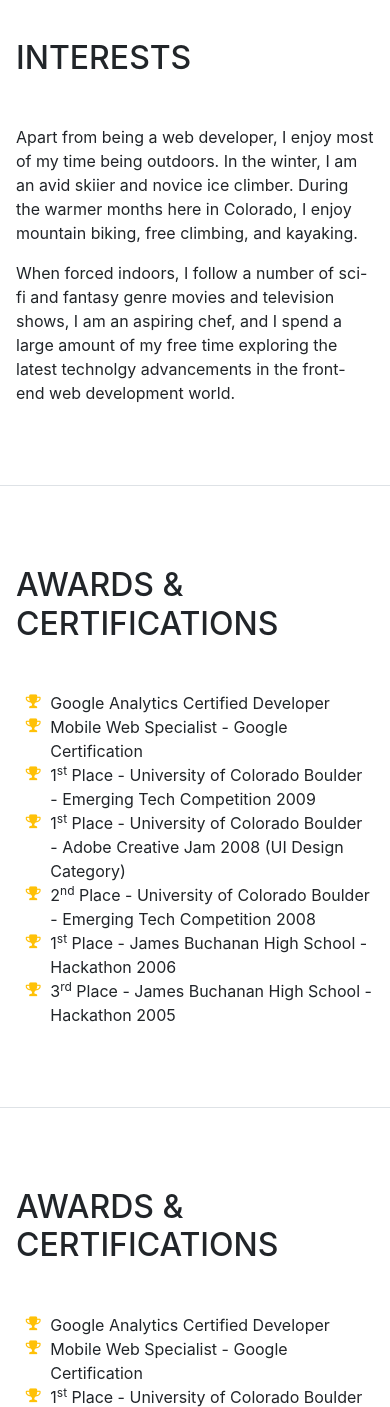
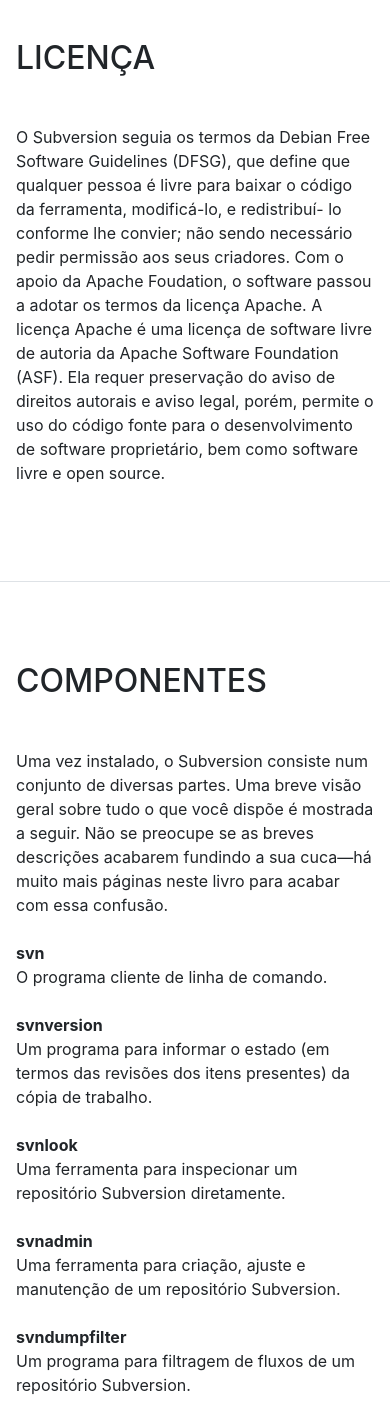
Before and after one commit to hudsonandre/dudu.github.io, a website with bundled scripts: page index.html in a window 390 px wide. Shown: the part 6440-7847 px from the top of the page. Built offline with nearby package versions, Linux system fonts and the light colour scheme; a web font is replaced by a local one.

Commit message:
Update index.html

```diff
--- a/index.html
+++ b/index.html
@@ -53,10 +53,10 @@
             <a class="nav-link js-scroll-trigger" href="#CARACTERSTICAS">CARACTERÍSTICAS </a>
           </li>
           <li class="nav-item">
-            <a class="nav-link js-scroll-trigger" href="#interests">Interests</a>
+            <a class="nav-link js-scroll-trigger" href="#LICENCA">LICENÇA</a>
           </li>
           <li class="nav-item">
-            <a class="nav-link js-scroll-trigger" href="#awards">Awards</a>
+            <a class="nav-link js-scroll-trigger" href="#COMPONENTES ">COMPONENTES </a>
           </li>
 		  <li class="nav-item">
             <a class="nav-link js-scroll-trigger" href="#awards">Awards</a>
@@ -200,46 +200,60 @@
         </div>
       </section>
 
-      <section class="resume-section p-3 p-lg-5 d-flex flex-column" id="interests">
+      <section class="resume-section p-3 p-lg-5 d-flex flex-column" id="LICENCA">
         <div class="my-auto">
-          <h2 class="mb-5">Interests</h2>
-          <p>Apart from being a web developer, I enjoy most of my time being outdoors. In the winter, I am an avid skiier and novice ice climber. During the warmer months here in Colorado, I enjoy mountain biking, free climbing, and kayaking.</p>
-          <p class="mb-0">When forced indoors, I follow a number of sci-fi and fantasy genre movies and television shows, I am an aspiring chef, and I spend a large amount of my free time exploring the latest technolgy advancements in the front-end web development world.</p>
+          <h2 class="mb-5">LICENÇA</h2>
+          <p>O Subversion seguia os termos da Debian Free Software Guidelines (DFSG), que define
+que qualquer pessoa é livre para baixar o código da ferramenta, modificá-lo, e redistribuí-
+lo conforme lhe convier; não sendo necessário pedir permissão aos seus criadores. Com o
+apoio da Apache Foudation, o software passou a adotar os termos da licença Apache.
+A licença Apache é uma licença de software livre de autoria da Apache Software
+Foundation (ASF). Ela requer preservação do aviso de direitos autorais e aviso legal,
+porém, permite o uso do código fonte para o desenvolvimento de software proprietário,
+bem como software livre e open source.</p>
+
         </div>
       </section>
 
-      <section class="resume-section p-3 p-lg-5 d-flex flex-column" id="awards">
+      <section class="resume-section p-3 p-lg-5 d-flex flex-column" id="COMPONENTES ">
         <div class="my-auto">
-          <h2 class="mb-5">Awards &amp; Certifications</h2>
-          <ul class="fa-ul mb-0">
-            <li>
-              <i class="fa-li fa fa-trophy text-warning"></i>
-              Google Analytics Certified Developer</li>
-            <li>
-              <i class="fa-li fa fa-trophy text-warning"></i>
-              Mobile Web Specialist - Google Certification</li>
-            <li>
-              <i class="fa-li fa fa-trophy text-warning"></i>
-              1<sup>st</sup>
-              Place - University of Colorado Boulder - Emerging Tech Competition 2009</li>
-            <li>
-              <i class="fa-li fa fa-trophy text-warning"></i>
-              1<sup>st</sup>
-              Place - University of Colorado Boulder - Adobe Creative Jam 2008 (UI Design Category)</li>
-            <li>
-              <i class="fa-li fa fa-trophy text-warning"></i>
-              2<sup>nd</sup>
-              Place - University of Colorado Boulder - Emerging Tech Competition 2008</li>
-            <li>
-            <li>
-              <i class="fa-li fa fa-trophy text-warning"></i>
-              1<sup>st</sup>
-              Place - James Buchanan High School - Hackathon 2006</li>
-            <li>
-              <i class="fa-li fa fa-trophy text-warning"></i>
-              3<sup>rd</sup>
-              Place - James Buchanan High School - Hackathon 2005</li>
-          </ul>
+          <h2 class="mb-5">COMPONENTES </h2>
+		  <p>Uma vez instalado, o Subversion consiste num conjunto de diversas partes. Uma breve visão geral
+sobre tudo o que você dispõe é mostrada a seguir. Não se preocupe se as breves descrições acabarem
+fundindo a sua cuca—há muito mais páginas neste livro para acabar com essa confusão.</br></br>
+
+<b>svn</br></b>
+O programa cliente de linha de comando.</br></br>
+
+<b>svnversion</br></b>
+Um programa para informar o estado (em termos das revisões dos itens presentes) da cópia de
+trabalho.</br></br>
+
+<b>svnlook</br></b>
+Uma ferramenta para inspecionar um repositório Subversion diretamente.</br></br>
+
+<b>svnadmin</br></b>
+Uma ferramenta para criação, ajuste e manutenção de um repositório Subversion.</br></br>
+
+<b>svndumpfilter</br></b>
+Um programa para filtragem de fluxos de um repositório Subversion.</br></br>
+
+<b>mod_dav_svn</br></b>
+Um módulo plugin para o servidor Apache HTTP, usado para disponibilizar seu repositório a outros
+através da rede.</br></br>
+
+<b>svnserve</br></b>
+Um específico programa servidor independente, executável como um processo daemon ou
+invocável via SSH; uma outra forma de disponibilizar seu repositório a outros através da rede.</br></br>
+
+<b>svnsync</br></b>
+Um programa para fazer espelhamento incremental de um repositório para outro através da rede.</br></br>
+
+Uma vez que você tenha instalado o Subversion corretamente, você já deve estar pronto para iniciar.
+Os próximos dois capítulos vão guiá-lo pela uso do svn, o programa cliente de linha de comando do
+Subversion.</p>
+
+
         </div>
       </section>
 
```
